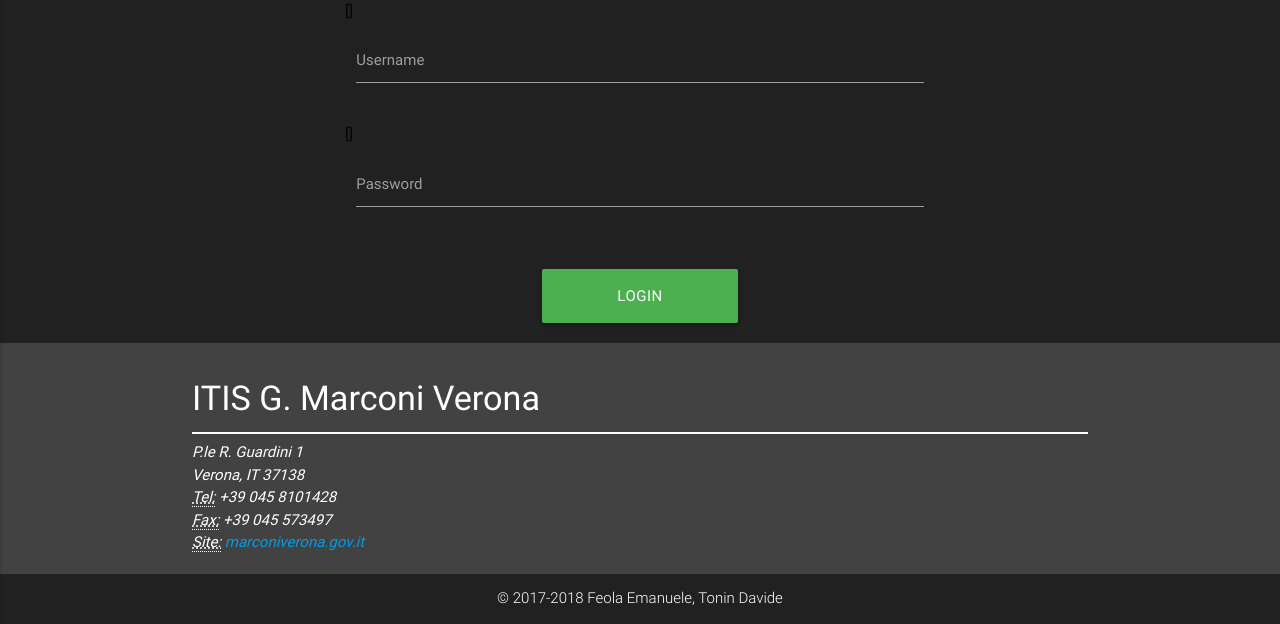
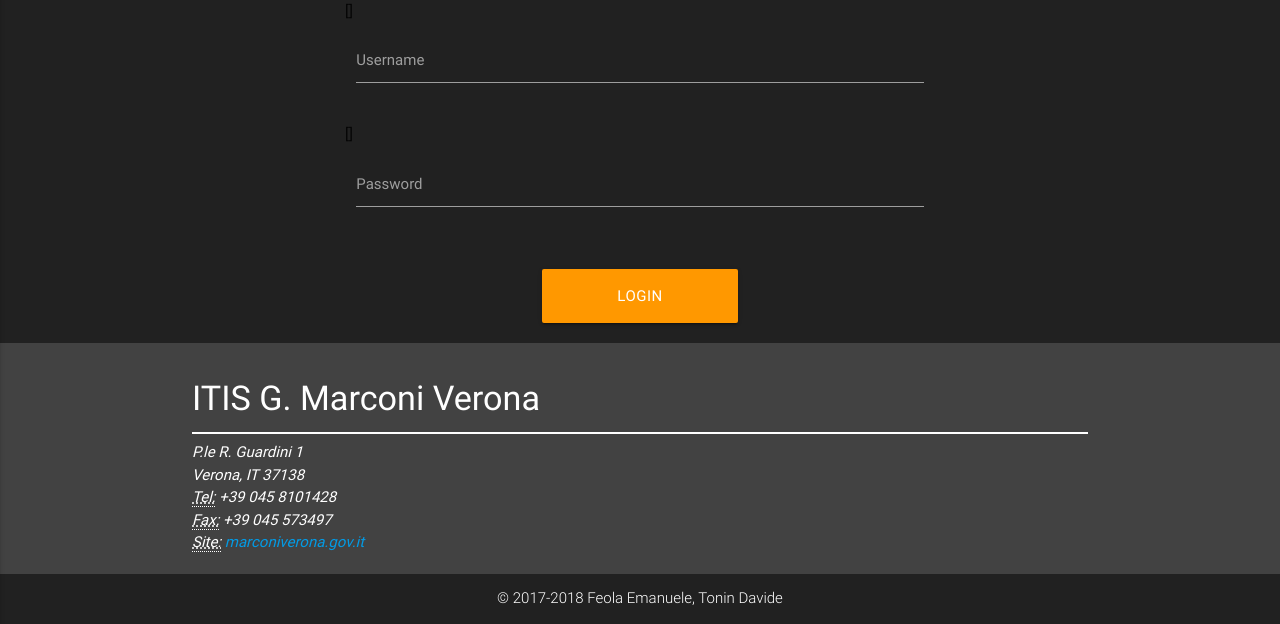
Before and after one commit to DavideTonin99/djfantamarconi, a Django app: template templates/login.html in a window 1280 px wide. Shown: the part 192-816 px from the top of the page. Run offline with Django 3.2, Linux system fonts and the light colour scheme; the template is opened without the code that fills it, so the values that code supplies are empty, except form fields; tables that the repository leaves empty hold one stand-in row (values such as "Sample post"); form fields are guessed from the names that the template uses; some libraries are stand-ins or nearby versions.

Commit message:
Fixed login page

```diff
--- a/templates/login.html
+++ b/templates/login.html
@@ -4,10 +4,10 @@
 
 {% block content %}
 <div class="row">
-    <h2 class="col m12">LOGIN</h2>
+    <h2 class="col s12 l12 m12 text-center">LOGIN</h2>
 </div>
 <div class="row">
-    <form class="col s8 offset-s2" method="post">
+    <form class="col s12 m8 l8 offset-m2 offset-l2" method="post">
         {% csrf_token %}
         <div class='col s12 errorlist'>
             {% if form.errors %}
@@ -33,7 +33,7 @@
             </div>
         </div>
         <br />
-        <button class="waves-effect waves-light btn-large col s4 offset-s4 green" type="submit">LOGIN</button>
+        <button class="waves-effect waves-light btn-large col s10 m10 l4 offset-s1 offset-m1 offset-l4 orange" type="submit">LOGIN</button>
     </form>
     </div>
 </div>
```
